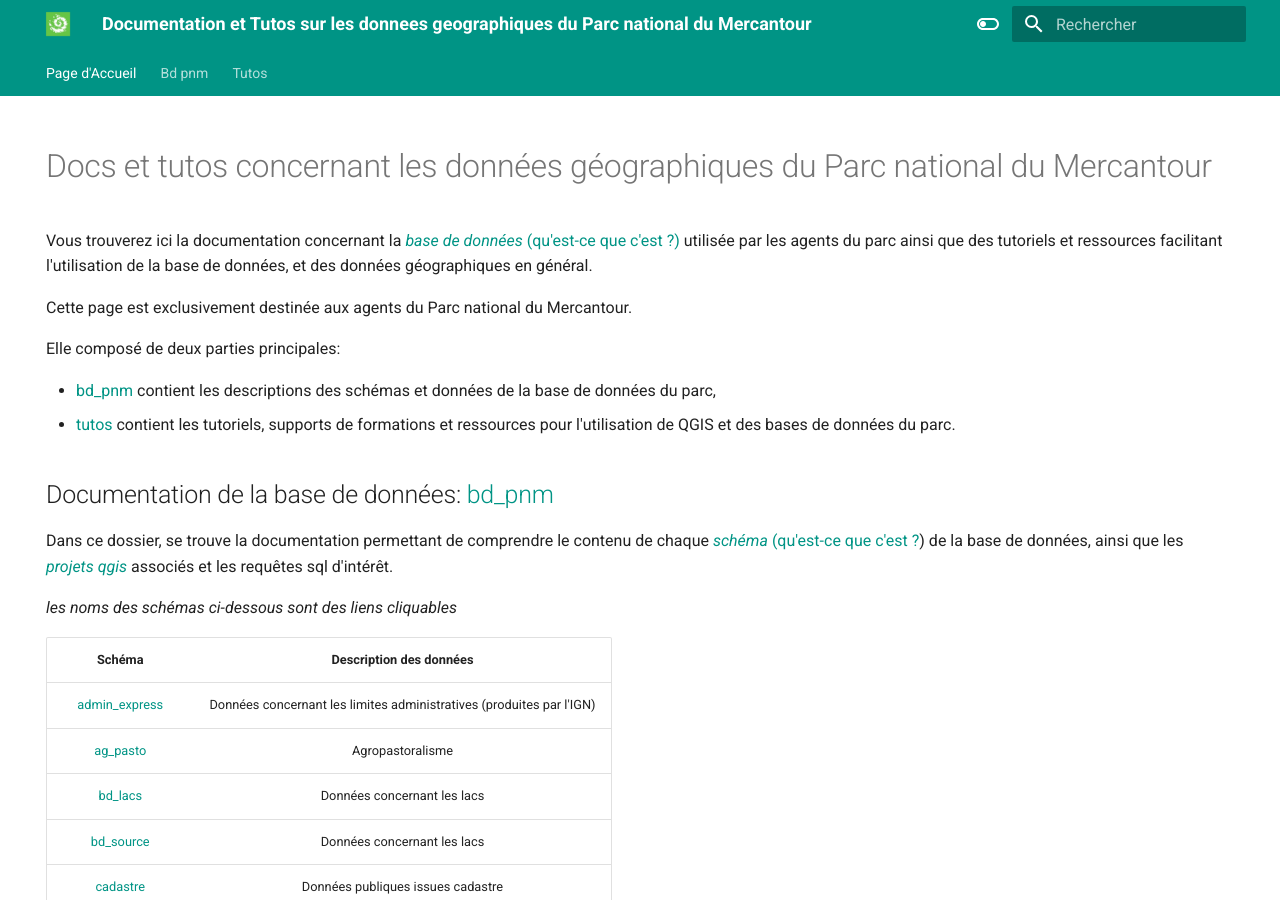
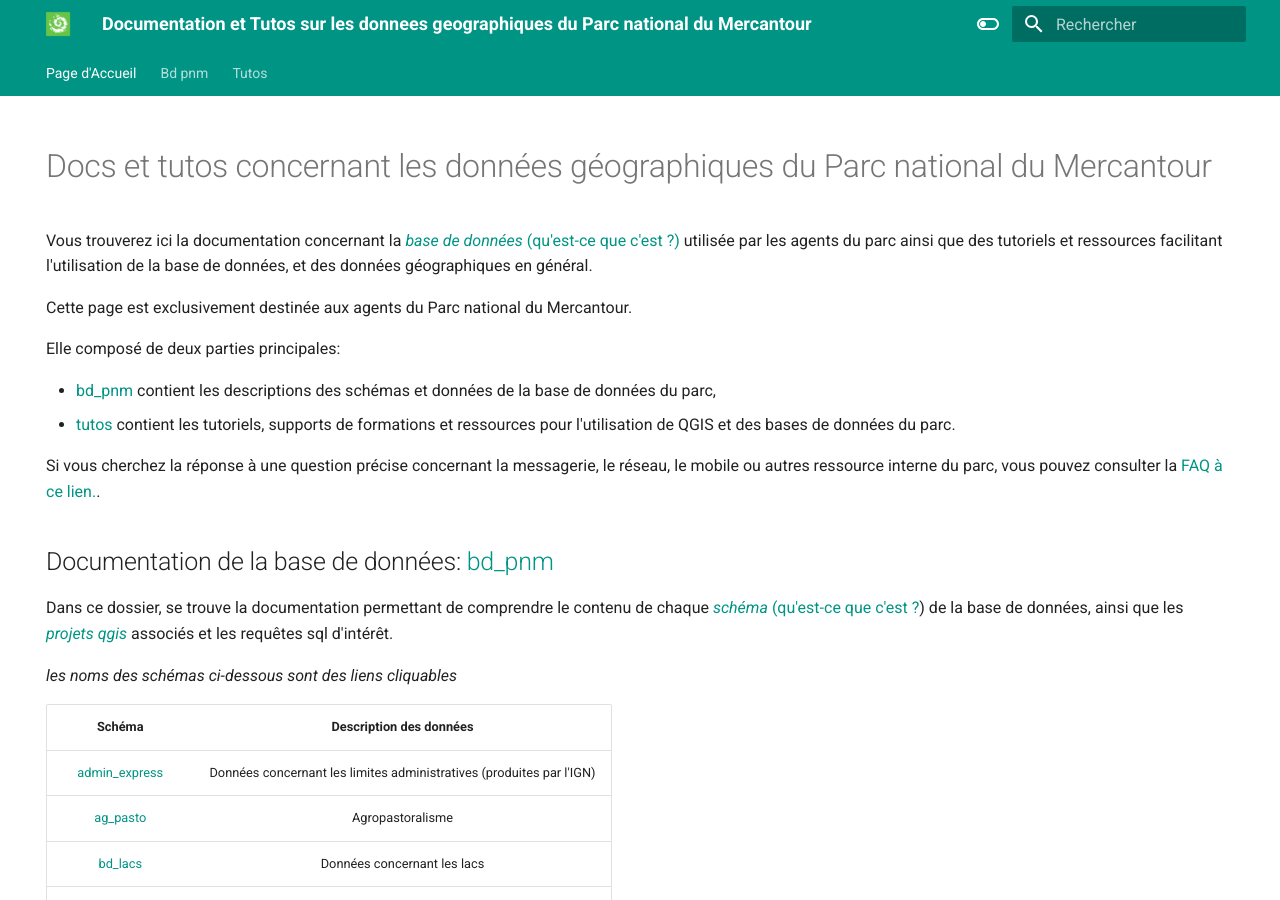
Before and after one commit to PnMercantour/donnees, an MkDocs documentation site: the page built from docs/index.md, in a window 1280 px wide and 900 px high. Built offline with MkDocs 1.6.1 and Material for MkDocs 9.7.7, drawn with Linux system fonts in a browser that asks for light colours.

Commit message:
Add link FAQ

```diff
--- a/docs/index.md
+++ b/docs/index.md
@@ -15,6 +15,9 @@ Elle composé de deux parties principales:
 
  - [bd_pnm](./bd_pnm/README.md) contient les descriptions des schémas et données de la base de données du parc,
  - [tutos](./tutos/README.md) contient les tutoriels, supports de formations et ressources pour l'utilisation de QGIS et des bases de données du parc.
+
+
+Si vous cherchez la réponse à une question précise concernant la messagerie, le réseau, le mobile ou autres ressource interne du parc, vous pouvez consulter la [FAQ à ce lien.](https://pnmercantour.github.io/faq/).
 
 ## Documentation de la base de données: [bd_pnm](./docs/bd_pnm/README.md)
 
```
